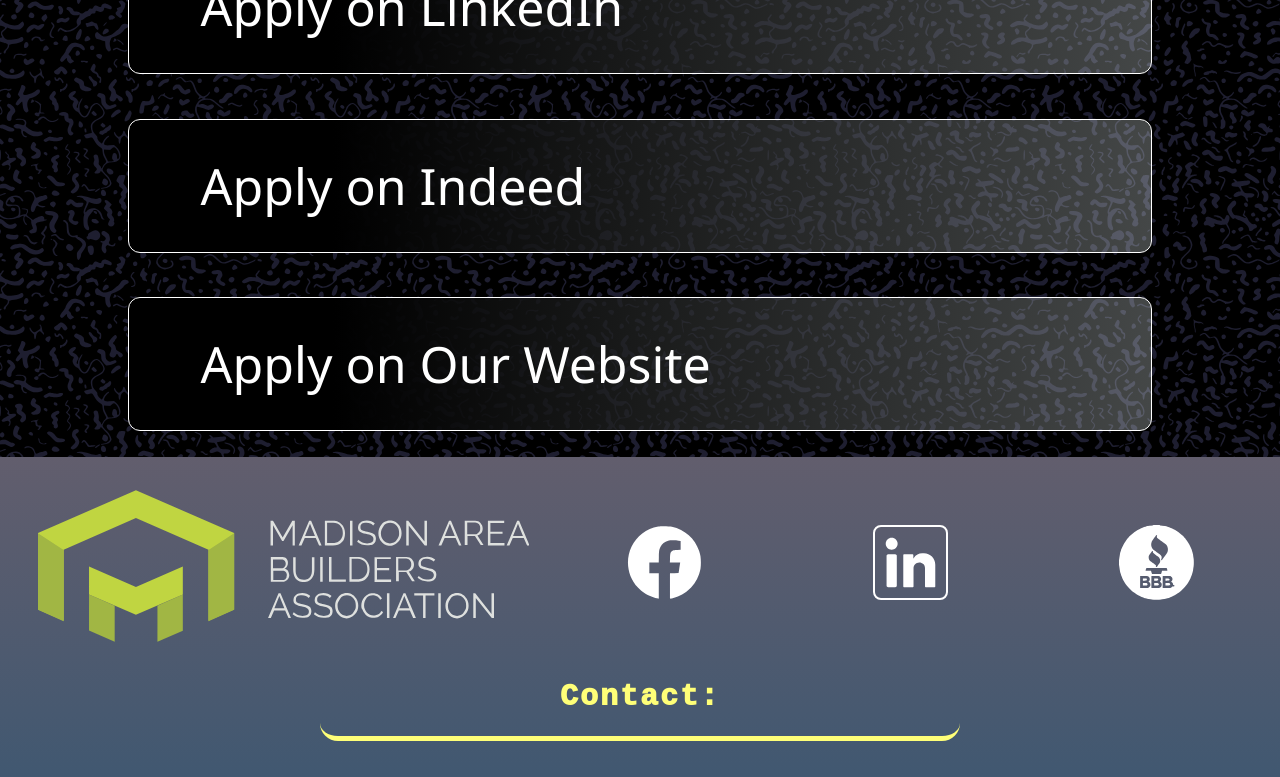
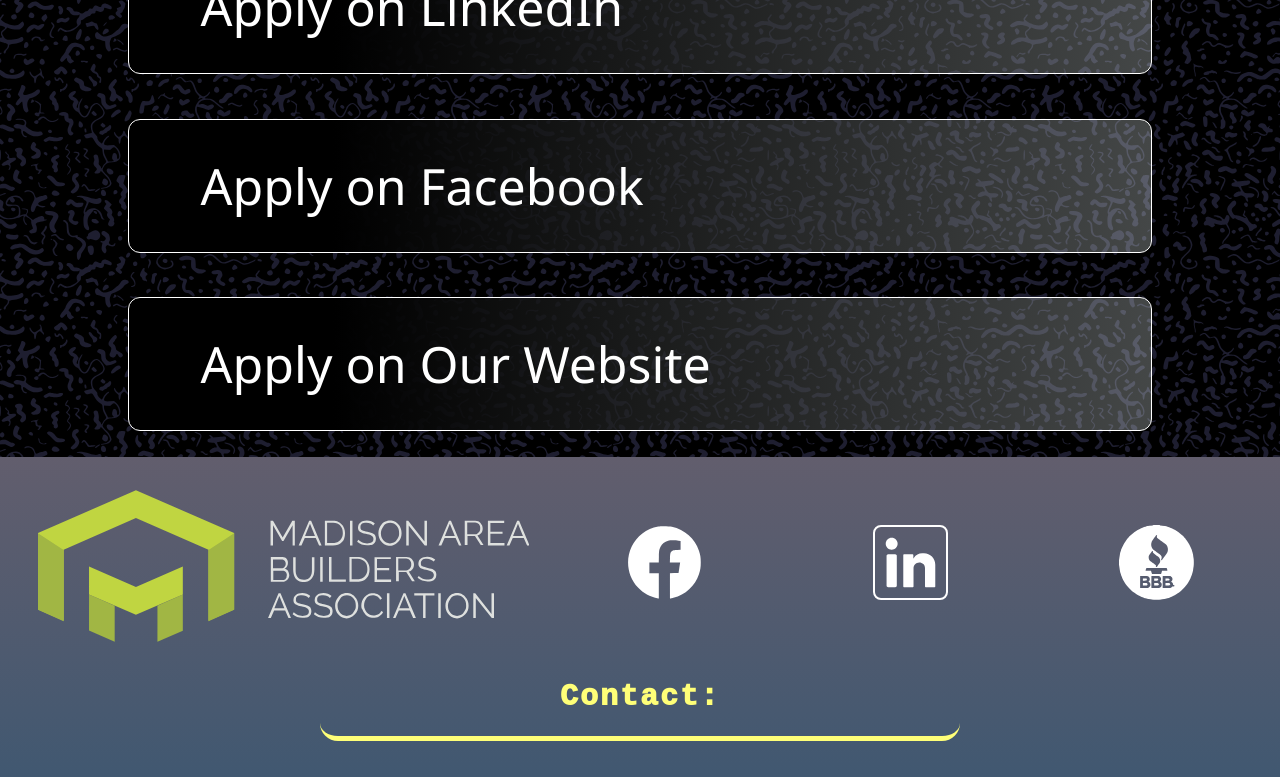
Before and after one commit to AvantGov/audiocon_pub, a React (Create React App) app in the folder client/: page /apply in a window 1280 px wide. Shown: the part 427-1204 px from the top of the page. Built offline with nearby package versions, Linux system fonts and the light colour scheme.

Commit message:
realized job postings were no good so had to update those

```diff
--- a/client/src/CSS/Pages_careers/Apply.css
+++ b/client/src/CSS/Pages_careers/Apply.css
@@ -82,8 +82,8 @@
     transition: .375s ease-in-out;
 }
 
-#indeed {
-    background-image: url("../../assets/icons/indeed.svg");
+#facebook {
+    background-image: url("../../assets/icons/facebook_black.svg");
     background-position: center;
     background-repeat: no-repeat;
     background-size: contain;
--- a/client/src/Components/Pages_careers/Apply.js
+++ b/client/src/Components/Pages_careers/Apply.js
@@ -20,10 +20,10 @@ const Apply = () => {
                     <div id="linkedin" className="button__icon"></div>
                 </div>
             </a>
-            <a href="https://www.indeed.com/" className="Apply__link" target="blank" rel="noreferrer noopener">
+            <a href="https://www.facebook.com/jobs/job-opening/775367437113305/?source=post_homepage_stream&__xts__[0]=68.ARB4-8zp_r-NeB3vDv3EuPzvwpxx2V1zF0o_tyrszDa1DkXcoTqMIK9NWeDX8B1dM4oYa0PgebcNM2QasQVyaQD7g7FBZCiAcqiM8kk_JlRTlBV0C7s4C32KKHrlqCDCJigzXs0Oa8gIZc6LJVlUX08_njF0l25nWwMvksPHB2oITUolotj_QW4wagSkU6uvt61cJhuSaCeUGbsycZJf_hiweuSim7UiZ_mRxqJ8Y67_bGbOnXcLq-KHm6RD8qjCq2kS19yuU3z0bTrq5tGu88_mjGHIWwPDoVygEZmRrXeehtzmXVntBSqp-MQJkopUk0qI2w" className="Apply__link" target="blank" rel="noreferrer noopener">
                 <div className="link__button">
-                    <p className="button__lable">Apply on Indeed</p>
-                    <div id="indeed" className="button__icon"></div>
+                    <p className="button__lable">Apply on Facebook</p>
+                    <div id="facebook" className="button__icon"></div>
                 </div>
             </a>
             <Link to="/apply/positions" className="Apply__link" target="blank" rel="noreferrer noopener">
```
